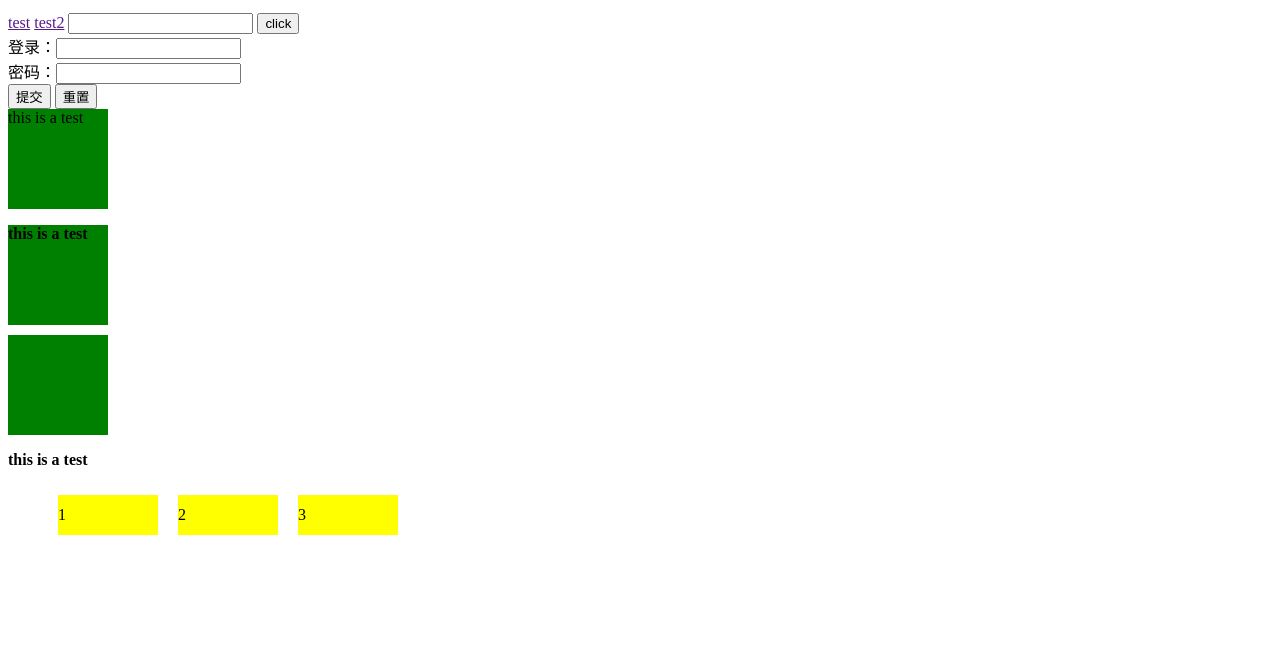
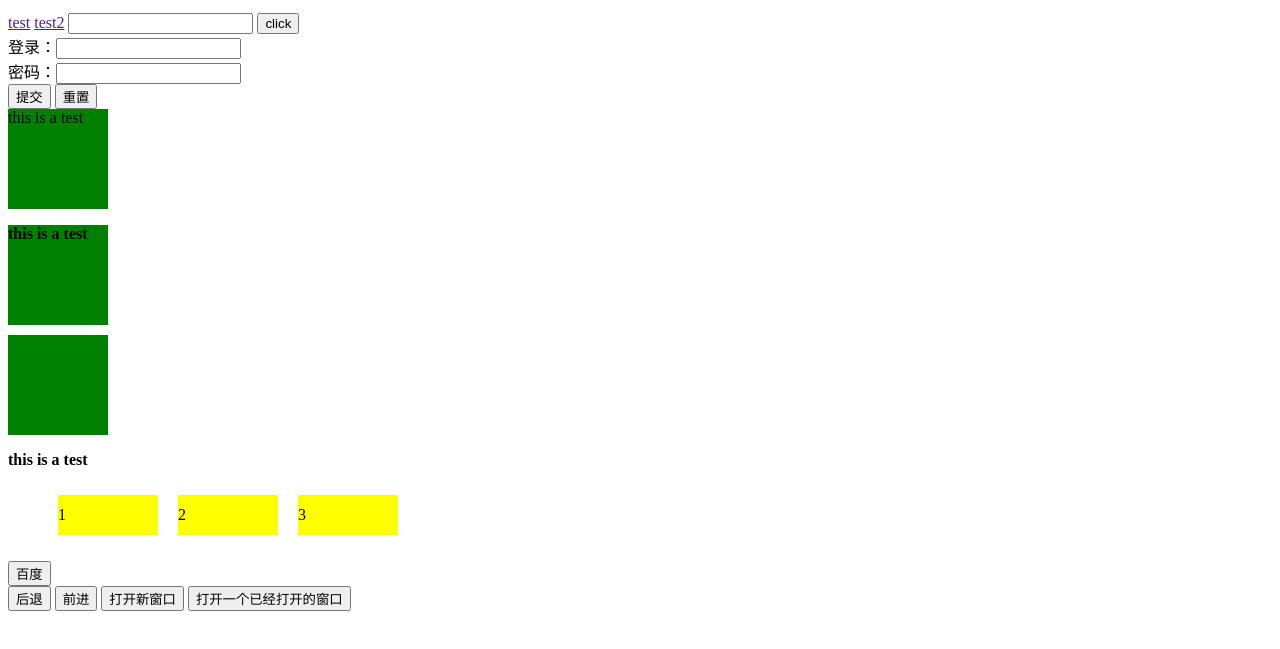
Before and after one commit to CodingLover1/WebDemo, a plain HTML site: page index.html in a window 1280 px wide. Shown: the part 101-750 px from the top of the page. Drawn offline with Linux system fonts and the light colour scheme.

Commit message:
add about window object information

```diff
--- a/index.html
+++ b/index.html
@@ -83,7 +83,13 @@
         <li>2</li>
         <li>3</li>
     </ul>
+    <button onclick="location='www.baidu.com'">百度</button> <br />
+    <button onclick="history.back()">后退</button>
+    <button onclick="history.forward()">前进</button>
 
+    <button onclick="window.open('index2.html','newwindowname')">打开新窗口</button>
+    <!-- 如果没有指定窗口名，会不断的打开新窗口，如果指定了窗口名，再打开时，会使用原来打开的窗口-->
+    <button onclick="window.open('index2.html','newwindowname')">打开一个已经打开的窗口</button>
     <script type="text/javascript">
         var a="1234";
         function fun(date){
@@ -148,6 +154,23 @@ student1.name="ws";
 student1.age=22;
 console.log(student1);
 
+/*******载入新的文档***********************************/
+  //if(!XMLHttpRequest)
+  //      location.replace("index2.html");//使用指定页面代替当前页面，之前的页面不会出现在历史中
+  //  location.assign("index.html"); //assign()函数也可以载入新的文档，之前的文档会出现在历史中
+  //location.reload(); 重新载入当前文档
+
+  /*****浏览历史******************************/
+  console.log(window.history);
+  //window.history.back();  //后退
+  //window.history.forward(); //前进
+  //window.history.go(num); //后退或前进num个历史记录
+
+  /****浏览器和屏幕信息********************/
+  console.log(navigator.appName);
+  console.log(navigator.appVersion+" ----"+navigator.userAgent+" ---"+navigator.platform);
+  console.log(screen.width+":"+screen.height);
+  console.log(screen.availWidth+":"+screen.availHeight);
  </script>
 </body>
 </html>
```
